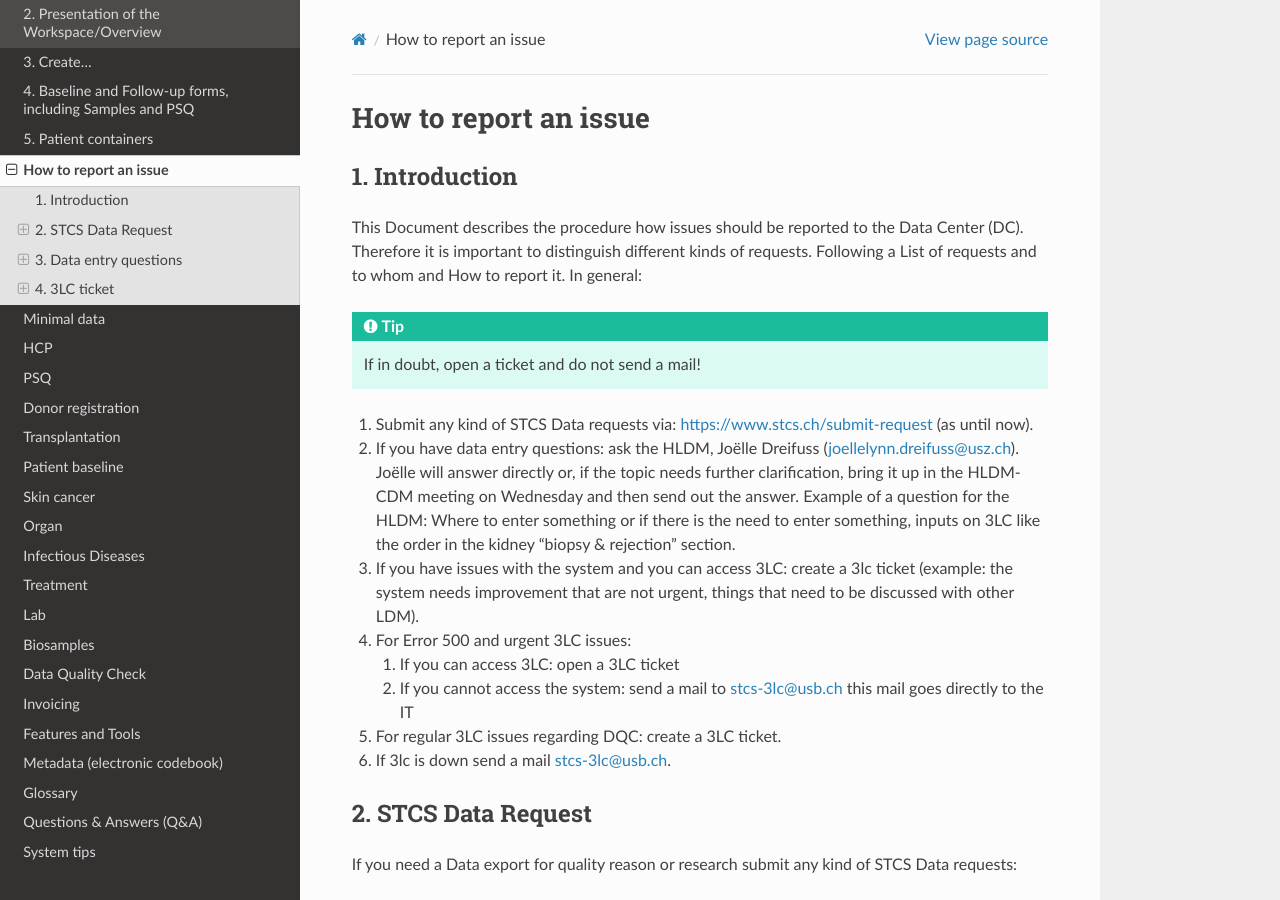
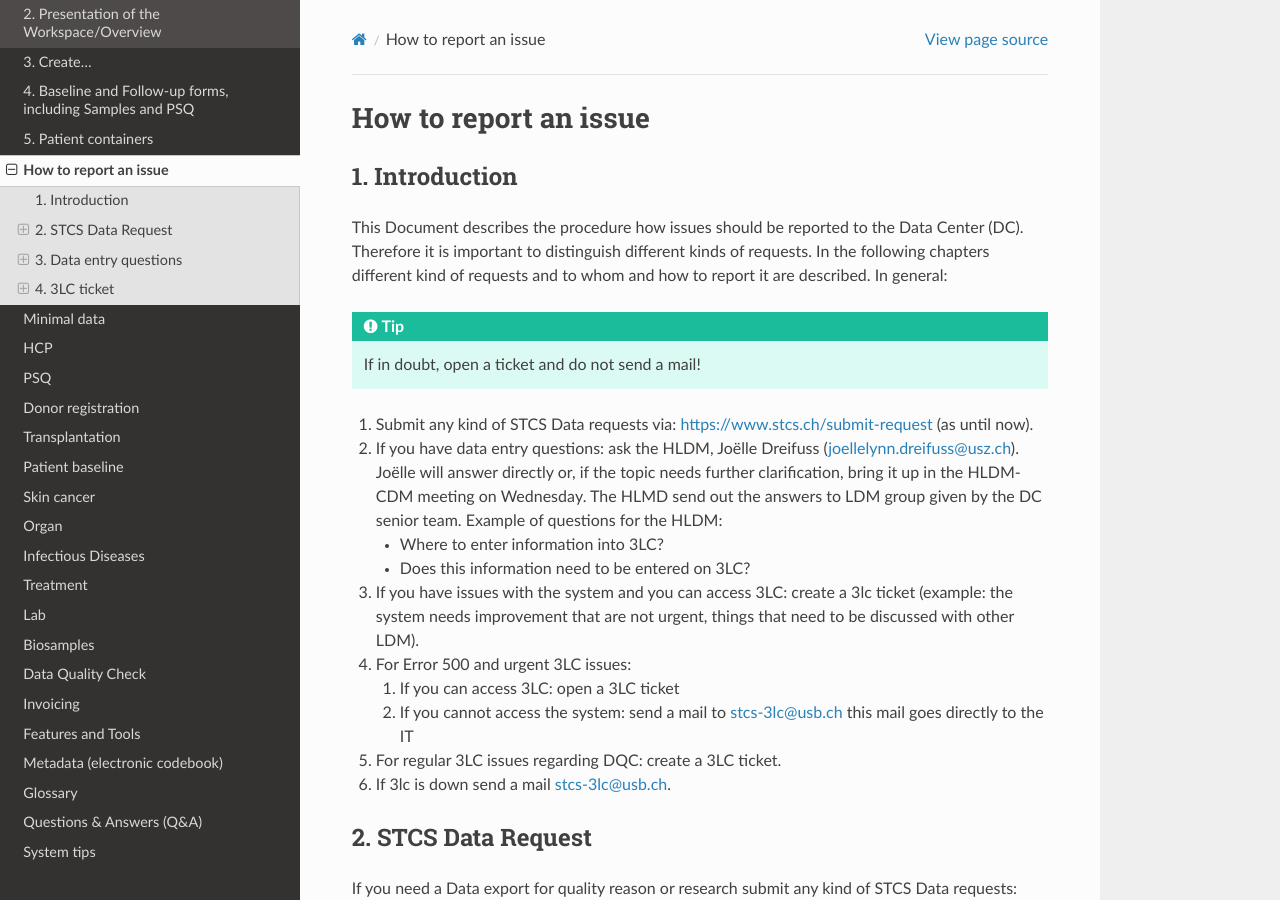
Before and after one commit to swiss-transplant-cohort-study/3LC-user-manual, a Sphinx documentation site: the page built from docs/source/issue.rst, in a window 1280 px wide and 900 px high. Built offline with Sphinx 7.4.7 and the Read the Docs theme 3.1.0, drawn with Linux system fonts in a browser that asks for light colours; some of the changed text lies outside the part shown.

Commit message:
Update issue.rst

```diff
--- a/docs/source/issue.rst
+++ b/docs/source/issue.rst
@@ -4,13 +4,16 @@
 1. Introduction
 *******************
 
-This Document describes the procedure how issues should be reported to the Data Center (DC). Therefore it is important to distinguish different kinds of requests. Following a List of requests and to whom and How to report it. In general:
+This Document describes the procedure how issues should be reported to the Data Center (DC). Therefore it is important to distinguish different kinds of requests. In the following chapters different kind of requests and to whom and how to report it are described. In general:
 
 .. tip:: If in doubt, open a ticket and do not send a mail!
 
 #. Submit any kind of STCS Data requests via: https://www.stcs.ch/submit-request (as until now).
 
-#. If you have data entry questions: ask the HLDM, Joëlle Dreifuss (joellelynn.dreifuss@usz.ch). Joëlle will answer directly or, if the topic needs further clarification, bring it up in the HLDM-CDM meeting on Wednesday and then send out the answer. Example of a question for the HLDM: Where to enter something or if there is the need to enter something, inputs on 3LC like the order in the kidney “biopsy & rejection” section.
+#. If you have data entry questions: ask the HLDM, Joëlle Dreifuss (joellelynn.dreifuss@usz.ch). Joëlle will answer directly or, if the topic needs further clarification, bring it up in the HLDM-CDM meeting on Wednesday. The HLMD send out the answers to LDM group given by the DC senior team. Example of questions for the HLDM:
+
+   * Where to enter information into 3LC?
+   * Does this information need to be entered on 3LC?
 
 #. If you have issues with the system and you can access 3LC: create a 3lc ticket (example: the system needs improvement that are not urgent, things that need to be discussed with other LDM).
 
```
Also changed, not shown: other parts of docs/source/issue.rst (+1 -1 lines).
